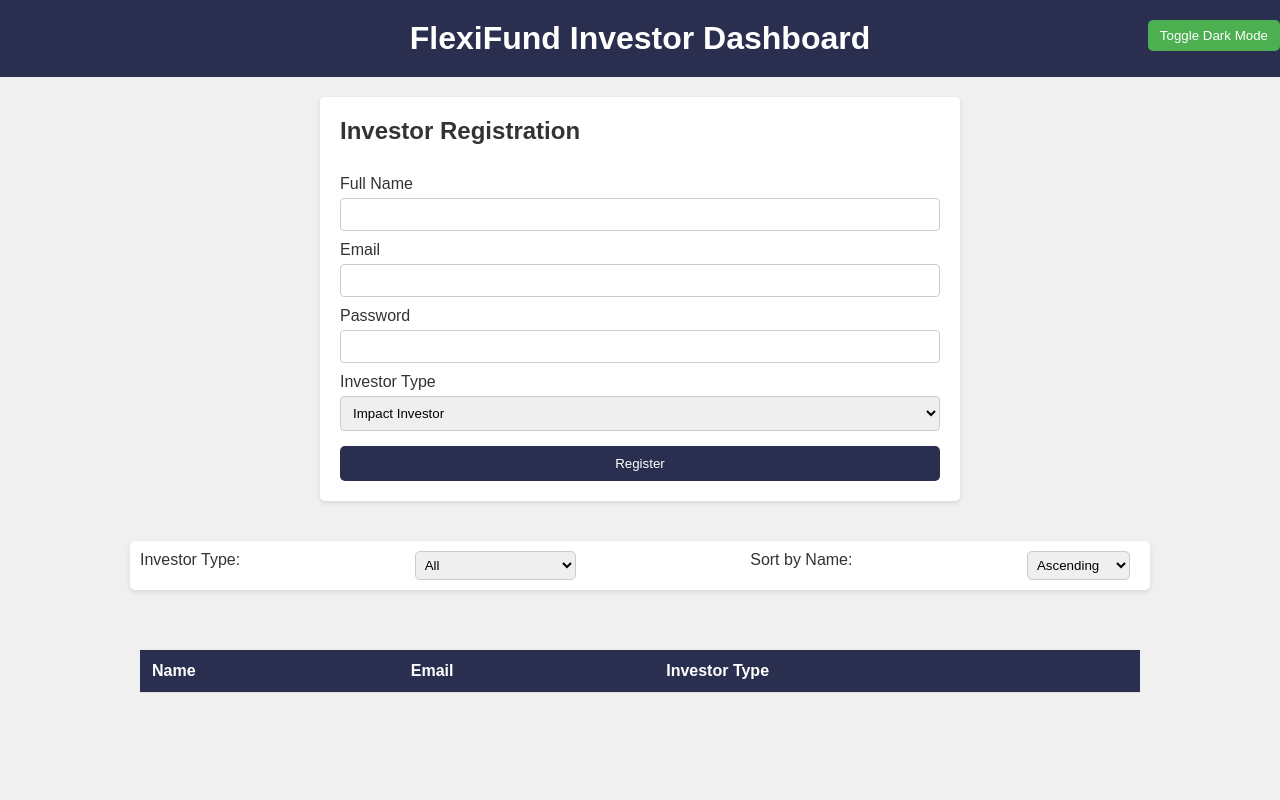
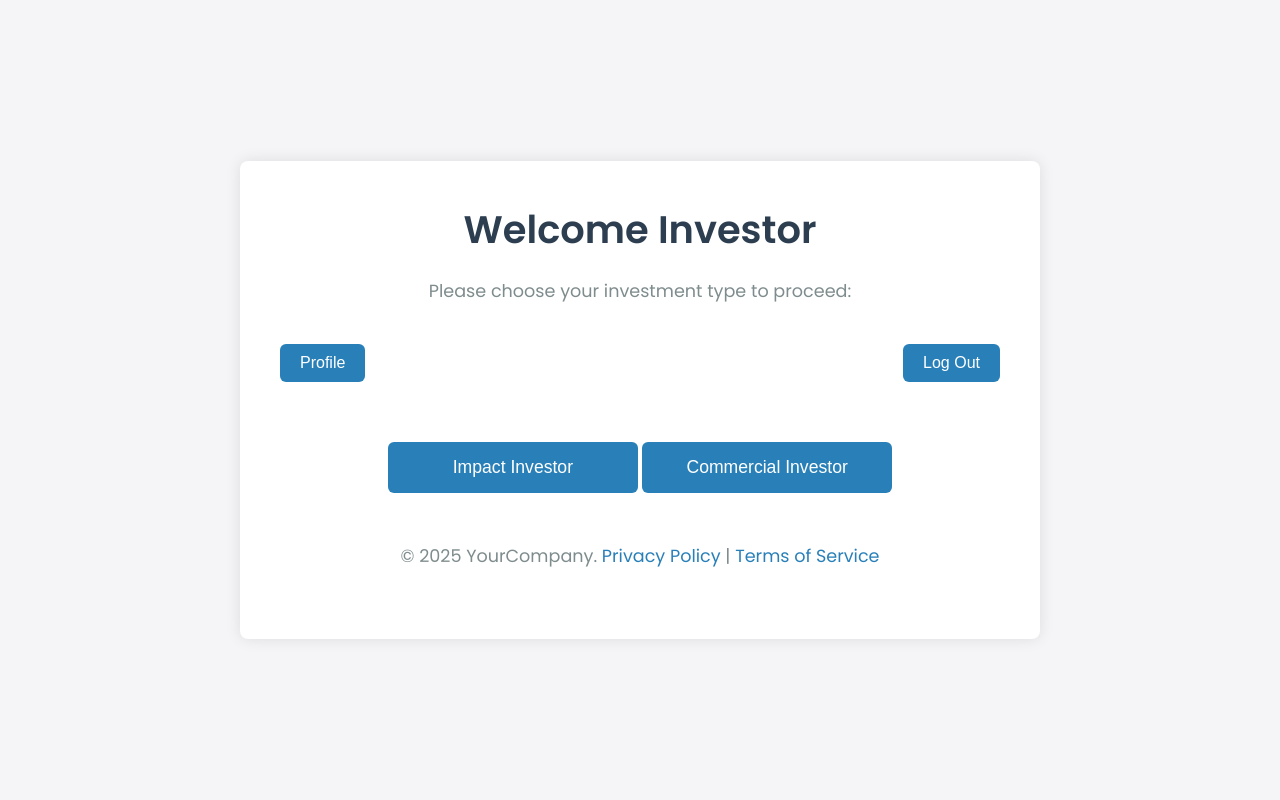
Before and after one commit to Thanushree4104/FlexiFund, a Flask app: template templates/investor_dashboard.html in a window 1280 px wide. Run offline with Flask 3, Linux system fonts and the light colour scheme; the template is opened without the code that fills it, so the values that code supplies are empty.

Commit message:
investor_dashboard.html

```diff
--- a/templates/investor_dashboard.html
+++ b/templates/investor_dashboard.html
@@ -1,313 +1,200 @@
 <!DOCTYPE html>
 <html lang="en">
 <head>
-  <meta charset="UTF-8" />
-  <meta name="viewport" content="width=device-width, initial-scale=1.0"/>
-  <title>FlexiFund Investor Dashboard</title>
+  <meta charset="UTF-8">
+  <meta name="viewport" content="width=device-width, initial-scale=1.0">
+  <title>Investor Dashboard</title>
+  <link href="https://fonts.googleapis.com/css2?family=Poppins:wght@400;500;600&display=swap" rel="stylesheet">
   <style>
-    /* Global Styles */
-    body {
-      font-family: Arial, sans-serif;
-      background-color: #f0f0f0;
-      color: #333;
+    * {
       margin: 0;
       padding: 0;
-      display: flex;
-      flex-direction: column;
-      align-items: center;
+      box-sizing: border-box;
     }
 
-    header {
-      width: 100%;
-      background-color: #2a2f4f;
-      padding: 20px;
-      color: white;
-      text-align: center;
-      position: relative;
+    body {
+      font-family: 'Poppins', sans-serif;
+      background: #f5f5f7;
+      display: flex;
+      justify-content: center;
+      align-items: center;
+      height: 100vh;
+      overflow: hidden;
     }
 
-    header button {
-      position: absolute;
-      right: 20px;
-      top: 20px;
-      padding: 8px 12px;
-      background-color: #4CAF50;
-      color: white;
-      border: none;
-      border-radius: 5px;
-      cursor: pointer;
+    .container {
+      width: 80%;
+      max-width: 800px;
+      background: white;
+      border-radius: 8px;
+      box-shadow: 0 0 15px rgba(0, 0, 0, 0.1);
+      padding: 40px;
+      text-align: center;
+      color: #333;
     }
 
     h1 {
-      margin: 0;
-      font-size: 2rem;
+      font-size: 2.4rem;
+      color: #2c3e50;
+      margin-bottom: 20px;
     }
 
-    .filters {
+    p {
+      font-size: 1.1rem;
+      margin-bottom: 30px;
+      color: #7f8c8d;
+    }
+
+    .button {
+      background-color: #2980b9;
+      color: white;
+      padding: 15px 30px;
+      font-size: 1.1rem;
+      font-weight: 500;
+      border: none;
+      border-radius: 6px;
+      cursor: pointer;
+      width: 250px;
+      margin: 10px 0;
+      transition: all 0.3s ease-in-out;
+    }
+
+    .button:hover {
+      background-color: #1f618d;
+      transform: translateY(-3px);
+    }
+
+    .button:active {
+      transform: translateY(1px);
+    }
+
+    .options {
+      display: none;
+      margin-top: 40px;
+      padding: 30px;
+      background-color: #ecf0f1;
+      border-radius: 8px;
+      box-shadow: 0 4px 12px rgba(0, 0, 0, 0.1);
+    }
+
+    .option-buttons {
+      display: flex;
+      justify-content: center;
+      flex-wrap: wrap;
+      gap: 20px;
+    }
+
+    .option-buttons button {
+      background-color: #27ae60;
+      color: white;
+      padding: 15px 30px;
+      font-size: 1rem;
+      border-radius: 6px;
+      width: 180px;
+      cursor: pointer;
+      transition: background-color 0.3s ease-in-out;
+    }
+
+    .option-buttons button:hover {
+      background-color: #1e8449;
+    }
+
+    .header-btns {
       display: flex;
       justify-content: space-between;
-      margin: 20px;
-      padding: 10px;
-      background-color: #ffffff;
-      box-shadow: 0px 2px 5px rgba(0,0,0,0.1);
-      border-radius: 5px;
-      width: 90%;
-      max-width: 1000px;
+      margin-bottom: 40px;
     }
 
-    .filters select {
-      padding: 5px;
-      margin: 0 10px;
-      border-radius: 5px;
-      border: 1px solid #ccc;
+    .header-btns a {
+      text-decoration: none;
+      color: #2980b9;
+      font-size: 1.1rem;
+      font-weight: 500;
+      transition: color 0.3s ease-in-out;
     }
 
-    .registration {
-      width: 90%;
-      max-width: 600px;
-      background-color: #fff;
-      padding: 20px;
-      margin: 20px;
-      border-radius: 5px;
-      box-shadow: 0px 2px 5px rgba(0,0,0,0.1);
+    .header-btns a:hover {
+      color: #1f618d;
     }
 
-    .registration h2 {
-      margin-top: 0;
+    .footer {
+      margin-top: 40px;
+      color: #7f8c8d;
+      font-size: 0.9rem;
     }
 
-    .registration form {
-      display: flex;
-      flex-direction: column;
+    .footer a {
+      color: #2980b9;
+      text-decoration: none;
     }
 
-    .registration label {
-      margin-top: 10px;
+    .footer a:hover {
+      color: #1f618d;
     }
 
-    .registration input, .registration select {
-      padding: 8px;
-      margin-top: 5px;
-      border-radius: 4px;
-      border: 1px solid #ccc;
-    }
-
-    .registration button {
-      margin-top: 15px;
-      padding: 10px;
-      background-color: #2a2f4f;
-      color: white;
-      border: none;
-      border-radius: 5px;
-      cursor: pointer;
-    }
-
-    .registration button:hover {
-      background-color: #1c1f35;
-    }
-
-    .table-container {
-      width: 90%;
-      max-width: 1000px;
-      margin-top: 20px;
-      overflow-x: auto;
-    }
-
-    table {
-      width: 100%;
-      border-collapse: collapse;
-      margin-top: 20px;
-      background-color: white;
-      border-radius: 5px;
-      box-shadow: 0px 2px 5px rgba(0,0,0,0.1);
-      animation: fadeIn 1s ease-in-out;
-    }
-
-    th, td {
-      padding: 12px;
-      text-align: left;
-      border-bottom: 1px solid #ddd;
-    }
-
-    th {
-      background-color: #2a2f4f;
-      color: white;
-      cursor: pointer;
-    }
-
-    /* Dark Mode */
-    body.dark-mode {
-      background-color: #2a2f4f;
-      color: white;
-    }
-
-    body.dark-mode header {
-      background-color: #1c1f35;
-    }
-
-    body.dark-mode .filters,
-    body.dark-mode .registration,
-    body.dark-mode table {
-      background-color: #3c4150;
-      color: white;
-    }
-
-    body.dark-mode th {
-      background-color: #1c1f35;
-    }
-
-    /* Animations */
+    /* Animation */
     @keyframes fadeIn {
-      0% { opacity: 0; }
-      100% { opacity: 1; }
-    }
-
-    /* Responsive */
-    @media (max-width: 768px) {
-      .filters {
-        flex-direction: column;
-        align-items: flex-start;
+      0% {
+        opacity: 0;
+        transform: translateY(30px);
       }
-
-      table {
-        font-size: 0.9rem;
-      }
-
-      th, td {
-        padding: 8px;
+      100% {
+        opacity: 1;
+        transform: translateY(0);
       }
     }
 
+    .container {
+      animation: fadeIn 0.7s ease-in-out;
+    }
   </style>
 </head>
 <body>
 
-<header>
-  <h1>FlexiFund Investor Dashboard</h1>
-  <button onclick="toggleDarkMode()">Toggle Dark Mode</button>
-</header>
+  <div class="container">
+    <h1>Welcome Investor</h1>
+    <p>Please choose your investment type to proceed:</p>
 
-<!-- Registration Section -->
-<section class="registration">
-  <h2>Investor Registration</h2>
-  <form id="registration-form">
-    <label for="full-name">Full Name</label>
-    <input type="text" id="full-name" required>
+    <!-- Header Buttons (Optional Links) -->
+    <div class="header-btns">
+      <button class="button" onclick="window.location.href='profile.html'" style="width: auto; padding: 10px 20px; font-size: 1rem;">Profile</button>
+      <button class="button" onclick="window.location.href='login.html'" style="width: auto; padding: 10px 20px; font-size: 1rem;">Log Out</button>
 
-    <label for="email">Email</label>
-    <input type="email" id="email" required>
+    </div>
 
-    <label for="password">Password</label>
-    <input type="password" id="password" required>
+    <button class="button" onclick="chooseInvestorType('impact')">Impact Investor</button>
+    <button class="button" onclick="chooseInvestorType('commercial')">Commercial Investor</button>
 
-    <label for="investor-type">Investor Type</label>
-    <select id="investor-type" required>
-      <option value="impact">Impact Investor</option>
-      <option value="commercial">Commercial Investor</option>
-    </select>
+    <div id="commercialOptions" class="options">
+      <h3>Commercial Investment Options:</h3>
+      <div class="option-buttons">
+        <button class="button" onclick="redirectTo('individual')">Invest Individually</button>
+        <button class="button" onclick="redirectTo('group')">Invest in Group</button>
+      </div>
+    </div>
 
-    <button type="submit">Register</button>
-  </form>
-</section>
+    <div class="footer">
+      <p>&copy; 2025 YourCompany. <a href="#">Privacy Policy</a> | <a href="#">Terms of Service</a></p>
+    </div>
+  </div>
 
-<!-- Filters -->
-<div class="filters">
-  <label for="filter-type">Investor Type:</label>
-  <select id="filter-type">
-    <option value="all">All</option>
-    <option value="impact">Impact Investors</option>
-    <option value="commercial">Commercial Investors</option>
-  </select>
-
-  <label for="sort-order">Sort by Name:</label>
-  <select id="sort-order">
-    <option value="asc">Ascending</option>
-    <option value="desc">Descending</option>
-  </select>
-</div>
-
-<!-- Table Section -->
-<div class="table-container">
-  <table>
-    <thead>
-      <tr>
-        <th>Name</th>
-        <th>Email</th>
-        <th>Investor Type</th>
-      </tr>
-    </thead>
-    <tbody id="investor-table-body">
-      <!-- Data will be inserted here -->
-    </tbody>
-  </table>
-</div>
-
-<script>
-  const form = document.getElementById('registration-form');
-  const investorTableBody = document.getElementById('investor-table-body');
-  const filterType = document.getElementById('filter-type');
-  const sortOrder = document.getElementById('sort-order');
-
-  let investors = JSON.parse(localStorage.getItem('investors')) || [];
-
-  function saveInvestors() {
-    localStorage.setItem('investors', JSON.stringify(investors));
-  }
-
-  function displayInvestors() {
-    investorTableBody.innerHTML = '';
-    let filteredInvestors = investors;
-
-    // Apply filter
-    const selectedFilter = filterType.value;
-    if (selectedFilter !== 'all') {
-      filteredInvestors = filteredInvestors.filter(inv => inv.type === selectedFilter);
+  <script>
+    function chooseInvestorType(type) {
+      if (type === 'impact') {
+        window.location.href = '/static/itsainvest.html'; // Impact investment page
+      } else if (type === 'commercial') {
+        document.getElementById('commercialOptions').style.display = 'block';
+      }
     }
 
-    // Apply sort
-    const selectedSort = sortOrder.value;
-    filteredInvestors.sort((a, b) => {
-      if (a.name.toLowerCase() < b.name.toLowerCase()) return selectedSort === 'asc' ? -1 : 1;
-      if (a.name.toLowerCase() > b.name.toLowerCase()) return selectedSort === 'asc' ? 1 : -1;
-      return 0;
-    });
-
-    // Display
-    filteredInvestors.forEach(inv => {
-      const row = `<tr>
-        <td>${inv.name}</td>
-        <td>${inv.email}</td>
-        <td>${inv.type.charAt(0).toUpperCase() + inv.type.slice(1)}</td>
-      </tr>`;
-      investorTableBody.innerHTML += row;
-    });
-  }
-
-  form.addEventListener('submit', function(event) {
-    event.preventDefault();
-    const name = document.getElementById('full-name').value;
-    const email = document.getElementById('email').value;
-    const password = document.getElementById('password').value;
-    const type = document.getElementById('investor-type').value;
-
-    const newInvestor = { name, email, password, type };
-    investors.push(newInvestor);
-    saveInvestors();
-    displayInvestors();
-    form.reset();
-    alert('Investor Registered Successfully!');
-  });
-
-  filterType.addEventListener('change', displayInvestors);
-  sortOrder.addEventListener('change', displayInvestors);
-
-  function toggleDarkMode() {
-    document.body.classList.toggle('dark-mode');
-  }
-
-  // Initial display
-  displayInvestors();
-</script>
+    function redirectTo(option) {
+      if (option === 'individual') {
+        window.location.href = '/commercial-individual.html'; // Individual investment page
+      } else if (option === 'group') {
+        window.location.href = '/commercial-group.html'; // Group investment page
+      }
+    }
+  </script>
 
 </body>
 </html>
```
